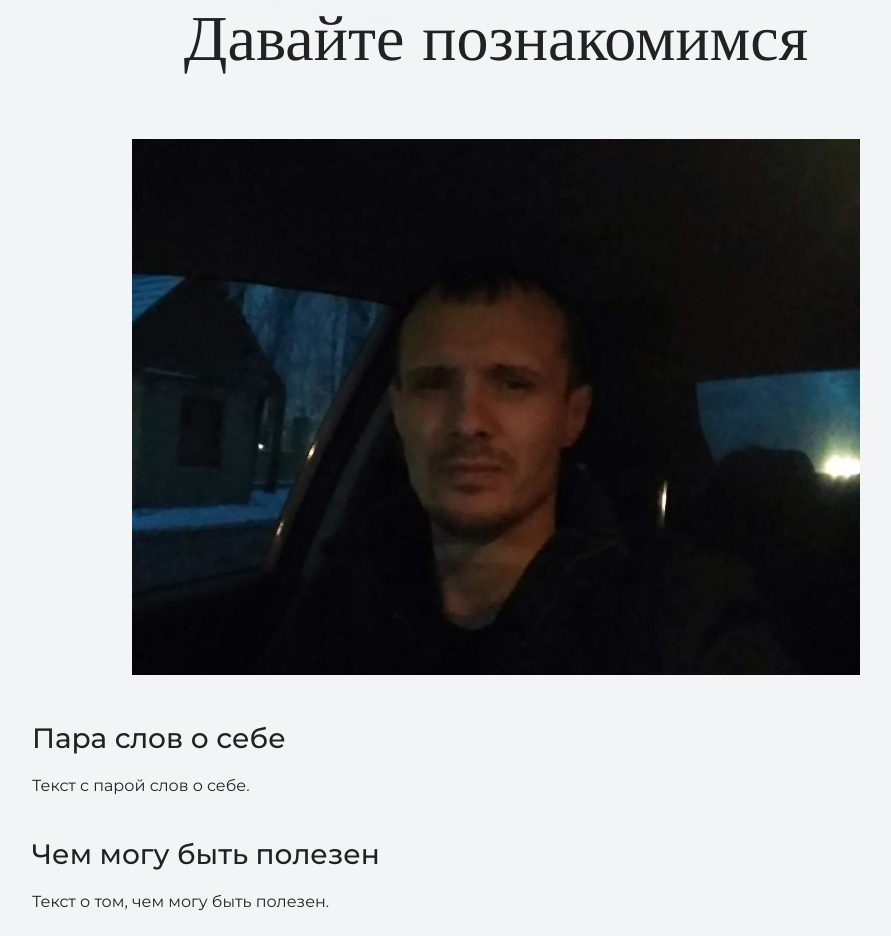
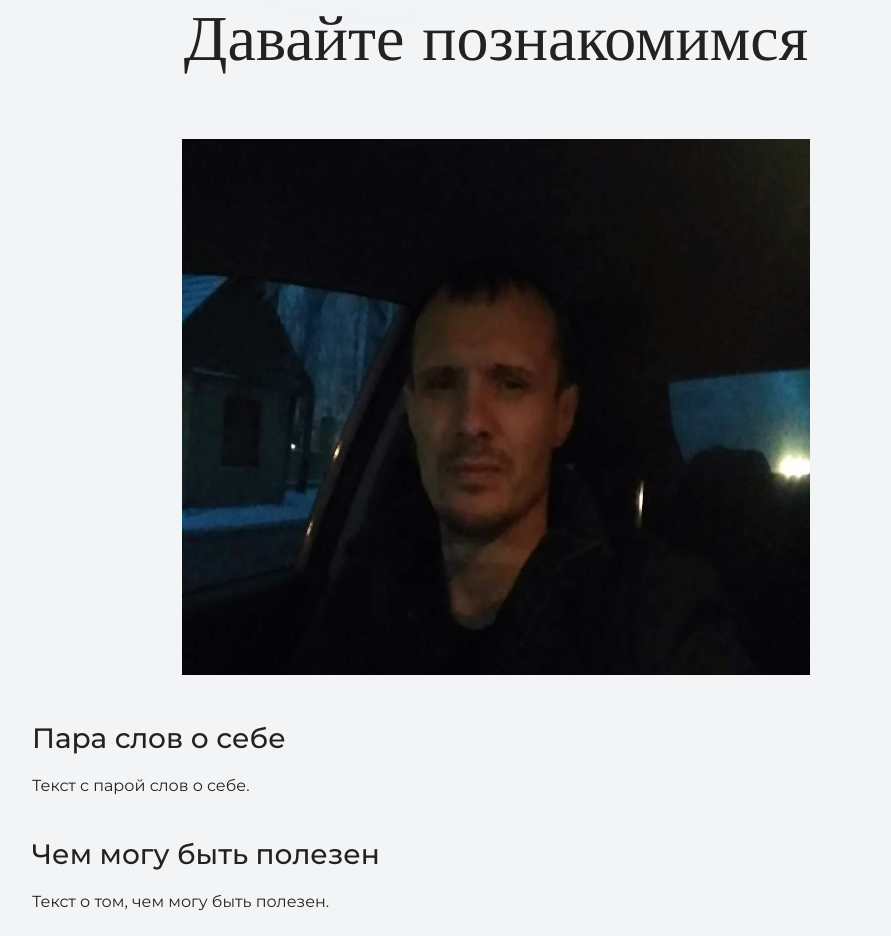
Before and after one commit to Plotnikov-Alexey/portfolio, a plain HTML site: page index.html in a window 1280 px wide. Shown: the part 1033-1969 px from the top of the page, without its empty margins (144-1035 px from the left). Drawn offline with nearby package versions, Linux system fonts and the light colour scheme.

Commit message:
Update index.html

```diff
--- a/index.html
+++ b/index.html
@@ -27,7 +27,7 @@
       <div class="container">
         <h2 class="subheading">Давайте познакомимся</h2>
         <figure class="user-image">
-            <img src="files/user.jpg" width="728" height="536" alt="Моя фотография">
+            <img src="files/user.jpg" width="628" height="536" alt="Моя фотография">
         </figure>
         <h3>Пара слов о себе</h3>
         <p>Текст с парой слов о себе.</p>
```
